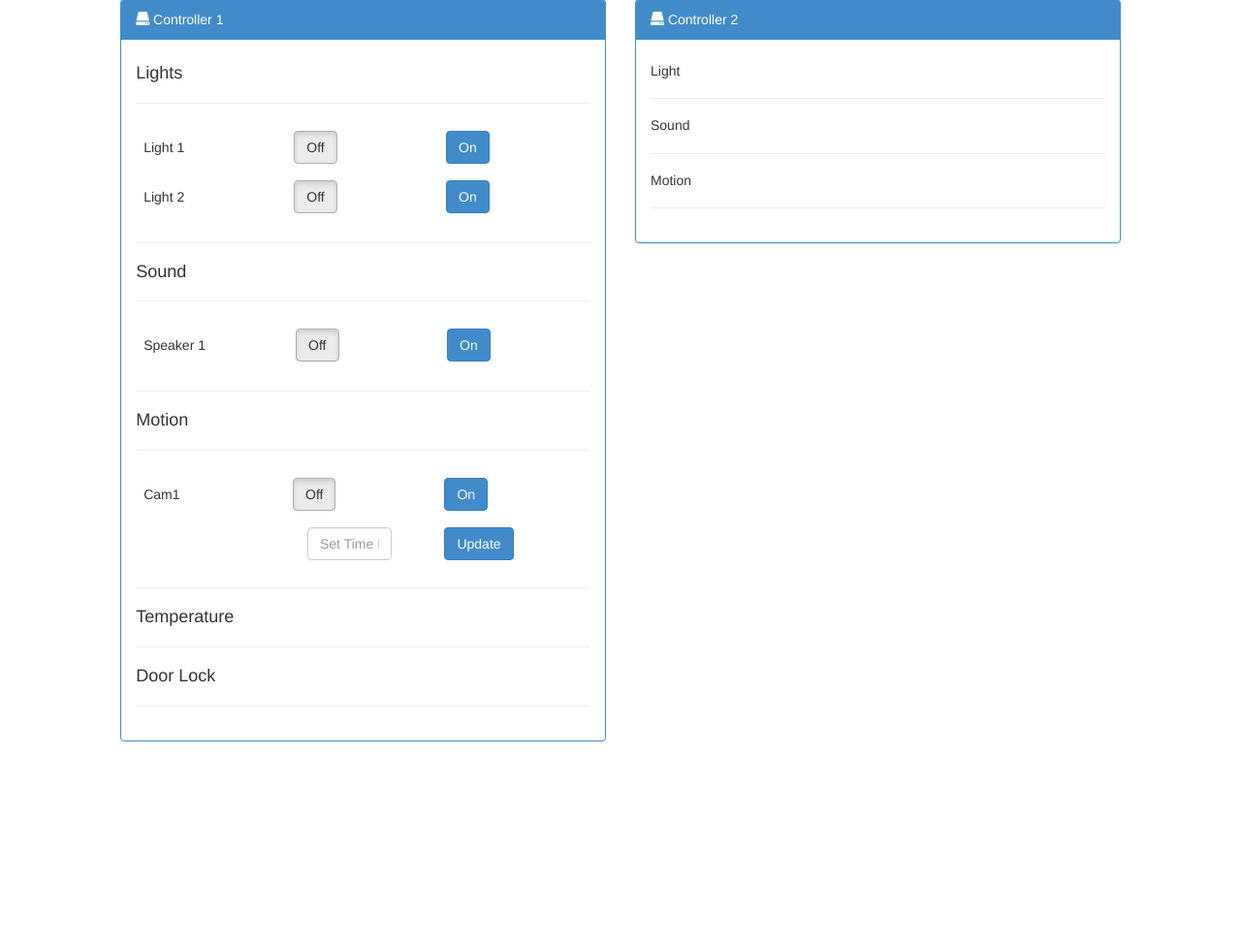
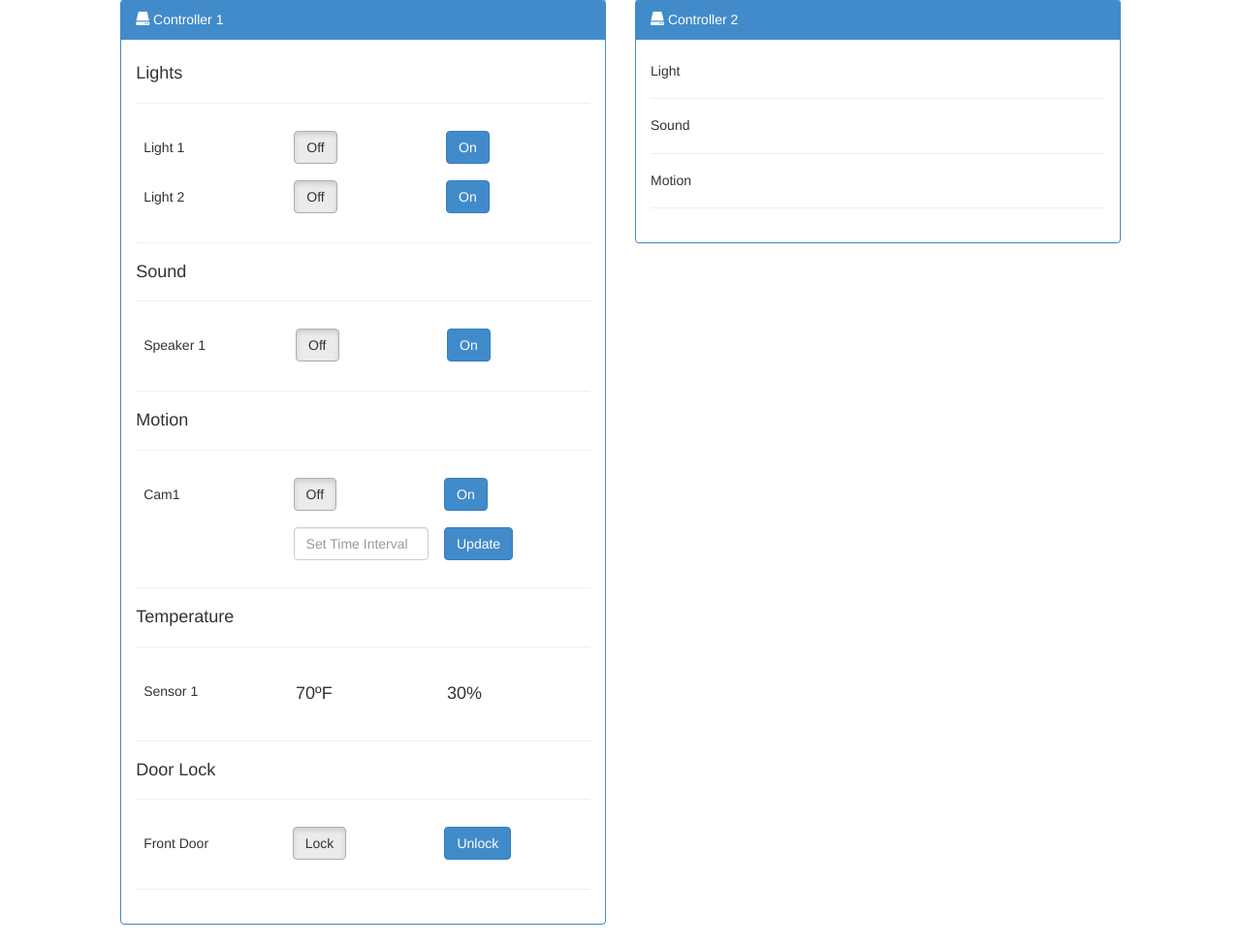
Before and after one commit to Mercer44/ProjectAladdin, a PHP site: page /room.php in a window 1280 px wide. Shown: the part 73-1047 px from the top of the page at 97% size. Before the commit the page ends 838 px from the top, so only its background shows below. Run offline with PHP 8.4, Linux system fonts and the light colour scheme.

Commit message:
Module Design Panels
Mark up design
Zero Functionality

```diff
--- a/room.php
+++ b/room.php
@@ -62,15 +62,31 @@
                 	</tr>
                     <tr>
                     	<td></td>
-                    	<td><div class="form-group"> <div class="col-md-10">
-                        <input type="text" class="form-control" placeholder="Set Time Interval"> </div></div></td>
+                    	<td>
+                        <input type="text" class="input-medium form-control" placeholder="Set Time Interval"></td>
                         <td><button type="button" class="btn btn-primary">Update</button></td>
                     </tr>
                 </table>
        			<hr />
                 <h4>Temperature</h4>
+                <hr />
+                <table class="table">
+               		<tr>
+                		<td><h5>Sensor 1</h5></td>
+                    	<td><h4>70ºF</h4></td>
+                    	<td><h4>30%</h4></td>
+                	</tr>
+                </table>
        			<hr />
                 <h4>Door Lock</h4>
+                <hr />
+                <table class="table">
+               		<tr>
+                    	<td><h5>Front Door</h5></td>
+                		<td><button type="button" class="btn btn-default active">Lock</button></td>
+                    	<td><button type="button" class="btn btn-primary">Unlock</button></td>
+                	</tr>
+                </table>
        			<hr />
                 </div>
 			</div>
```
